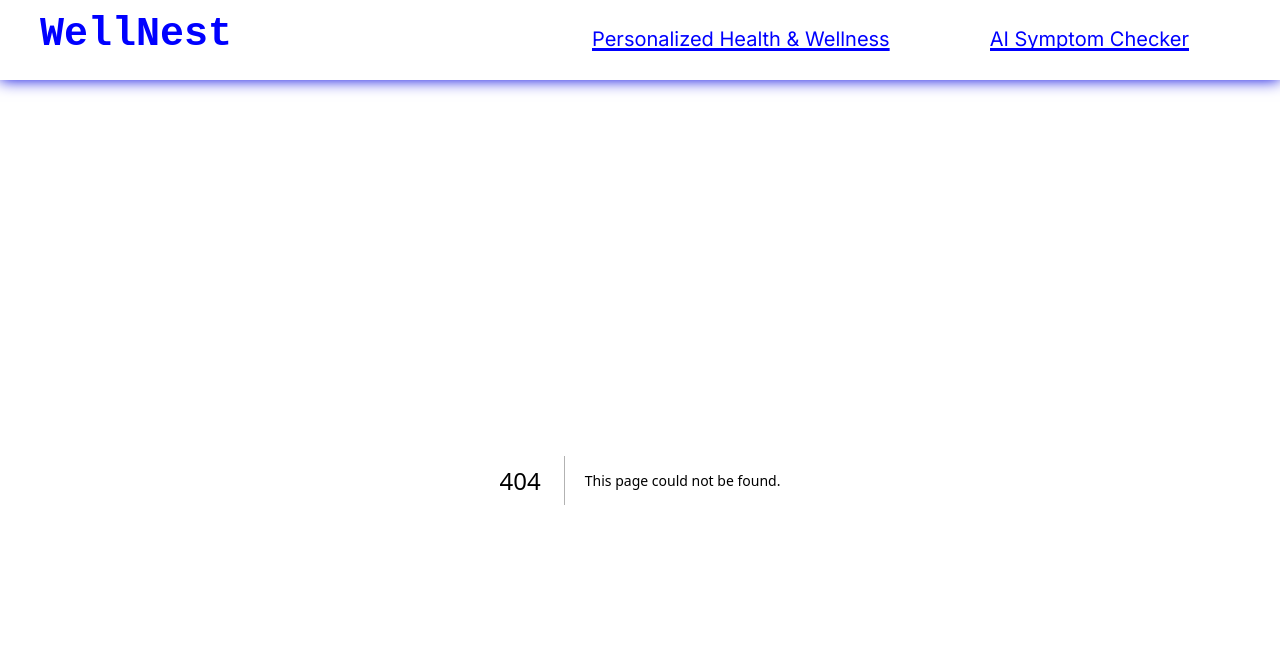
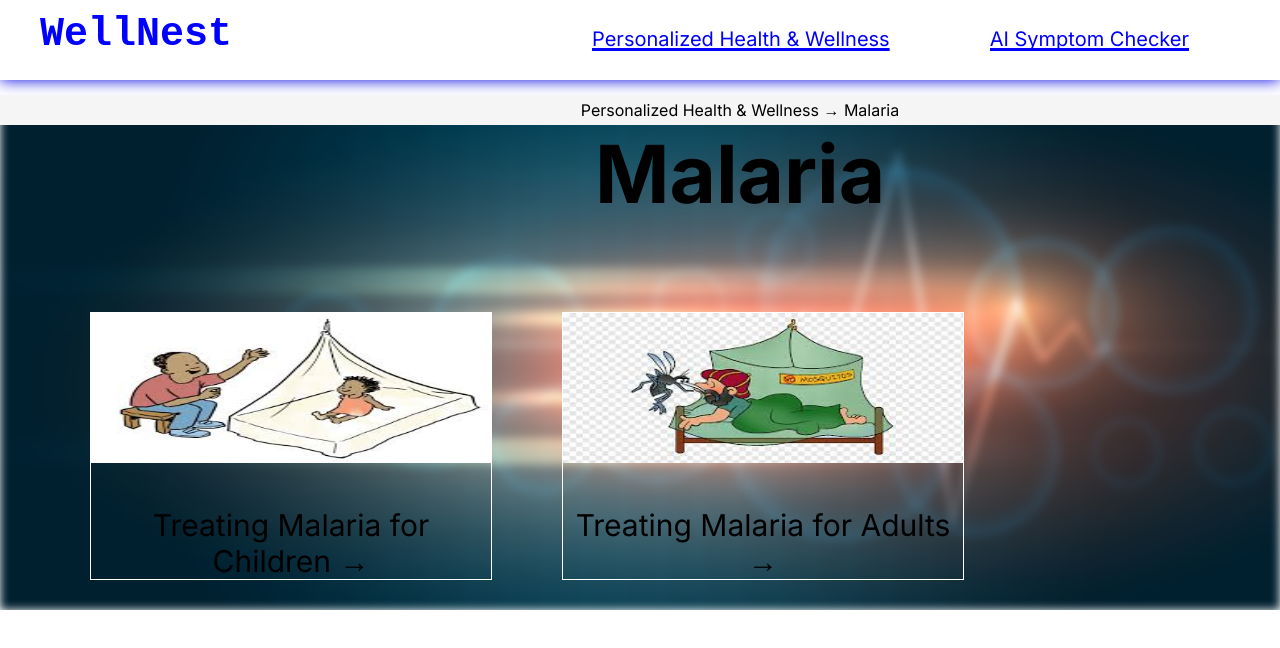
Before and after one commit to MartinNtow/personliasedhealth, a Next.js app: page /Malaria in a window 1280 px wide. Before the commit this address had no page. Shown: the top 648 px of the page. Built offline with nearby package versions, Linux system fonts and the light colour scheme.

Commit message:
added content to malaria page

```diff
--- a/src/app/Healthpage/page.jsx
+++ b/src/app/Healthpage/page.jsx
@@ -22,8 +22,8 @@ const page = () => {
           </button></Link>
         </div>
         <div className={styles.griditems}>
-          <Link href="/Aging"><button>
-            Aging
+          <Link href="/Toothdecay"><button>
+            Tooth Decay
           </button></Link>
         </div>
         <div className={styles.griditems}>
--- /dev/null
+++ b/src/app/Malaria/page.jsx
@@ -0,0 +1,33 @@
+import React from 'react'
+import styles from '../styles/malaria.module.css'
+import Link from 'next/link'
+
+const page = () => {
+  return (
+    <div className={styles.container}>
+        <div>
+        <div className={styles.seminav}>
+            <p><Link href="/Healthpage" className={styles.link1}>Personalized Health & Wellness</Link> &rarr; Malaria</p>
+        </div>
+
+        <div className={styles.heading}>
+            <h1>Malaria</h1>
+        </div> <br /><br /><br />
+        </div>
+
+        <div className={styles.listitems}>
+            <div className={styles.treat1}>
+                    <img src="/malariakid.png" alt="" /> <br /><br /><br />
+                    <Link href="#" className={styles.link2}>Treating Malaria for Children &rarr;</Link>
+                </div>
+
+                <div className={styles.treat2}>
+                    <img src="/malariaadult.png" alt="" /> <br /> <br /><br />
+                    <Link href="#" className={styles.link2}>Treating Malaria for Adults &rarr;</Link>
+                </div>
+        </div>
+    </div>
+  )
+}
+
+export default page
--- /dev/null
+++ b/src/app/styles/malaria.module.css
@@ -0,0 +1,82 @@
+.container{
+
+    position: relative;
+    overflow: hidden;
+    top: 15px;
+}
+.container::before{
+    content: "";
+  position: absolute;
+  top: 0;
+  left: 0;
+  width: 100%;
+  height: 100%;
+  background-image: url('/projectbackground.jpg');
+    background-repeat: no-repeat;
+    background-size: cover;
+    background-position: center;
+  filter: blur(5px);
+  z-index: -1;
+
+
+}
+.seminav{
+    color: black;
+    height: 30px;
+    background-color: whitesmoke;
+
+
+}
+.seminav p{
+    margin-left: 200px;
+    padding-top: 5px;
+    text-align: center;
+
+}
+.link1{
+    text-decoration: none;
+    color: black;
+
+}
+.link1:hover{
+    text-decoration: underline;
+}
+.heading{
+    color: black;
+    font-size: 40px;
+    margin-left: 200px;
+    text-align: center;
+}
+.listitems{
+    display: flex;
+    grid-template-columns: repeat(3, 1fr);
+    padding: 30px;
+    gap: 70px;
+    margin-left: 60px;
+}
+.treat1{
+    width: 400px;
+    text-align: center;
+    border: 1px solid white;
+}
+.treat1 img{
+    width: 400px;
+    height: 150px;
+}
+.link2{
+    text-decoration: none;
+    color: black;
+    font-size: 30px;
+}
+.link2:hover{
+    text-decoration: underline;
+}
+.treat2{
+    width: 400px;
+    text-align: center;
+    border: 1px solid white;
+}
+.treat2 img{
+    width: 400px;
+    height: 150px;
+}
```
Also changed, not shown: public/malariaadult.png (added), public/malariakid.png (added).
